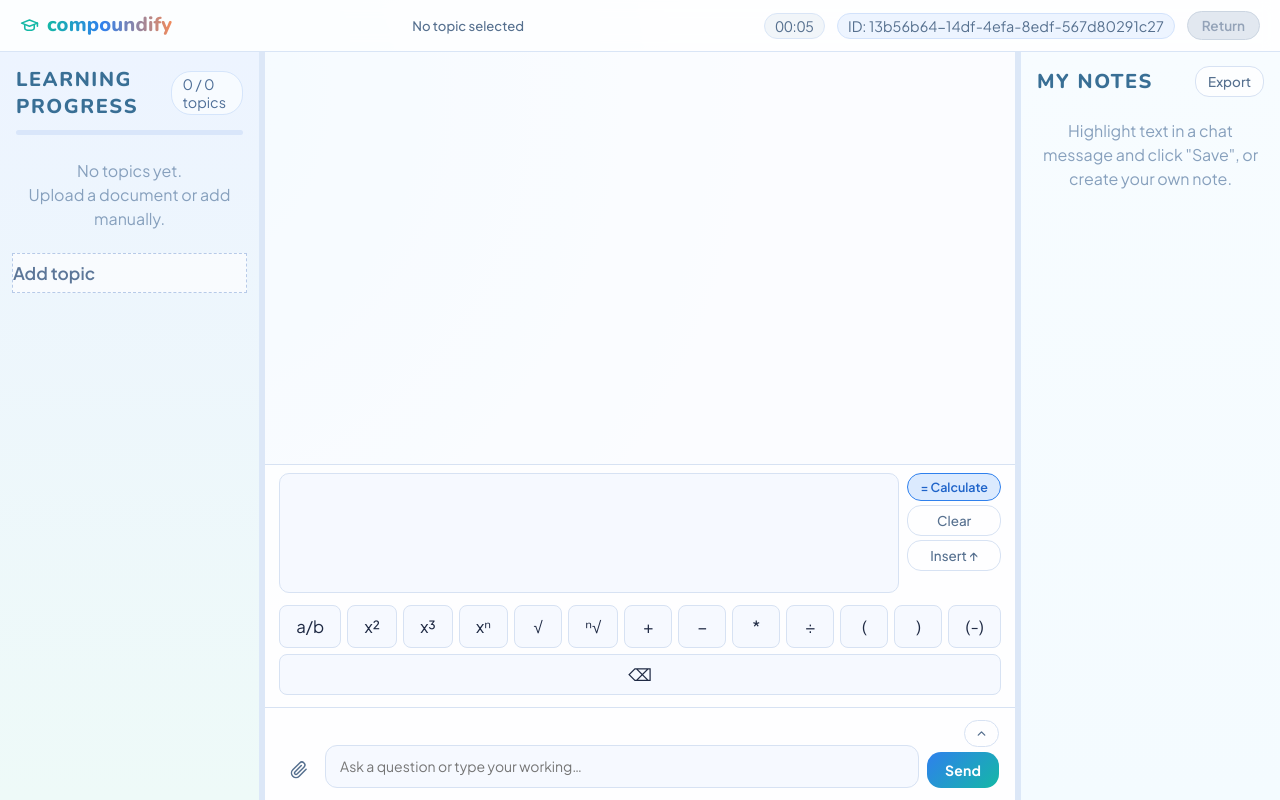
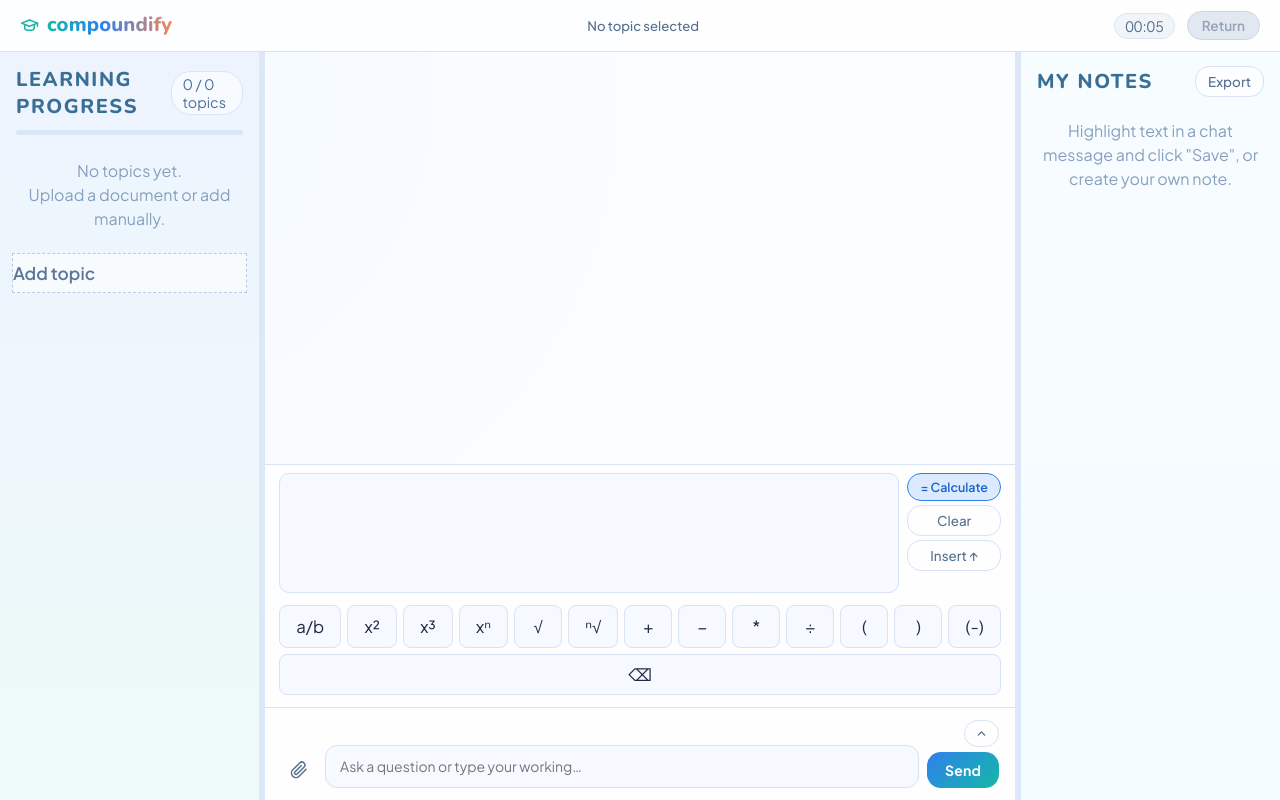
Before and after one commit to janeswingler/compoundify, a website: page public/index.html in a window 1280 px wide. Drawn offline with nearby package versions, Linux system fonts and the light colour scheme; no server answers; a script that the page names is missing.

Commit message:
Top Bar update

```diff
--- a/public/app.js
+++ b/public/app.js
@@ -8,9 +8,6 @@ localStorage.setItem('participantID', participantID);
 
 const systemID = params.get('systemID') || localStorage.getItem('systemID') || '';
 if (systemID) localStorage.setItem('systemID', systemID);
-
-document.getElementById('topbar-pid').textContent =
-  systemID ? `ID: ${participantID} · System ${systemID}` : `ID: ${participantID}`;
 
 const SESSION_UNLOCK_SECONDS = 10;
 const timerEl = document.getElementById('topbar-timer');
--- a/public/index.html
+++ b/public/index.html
@@ -34,7 +34,6 @@
     <div class="topbar__topic" id="topbar-topic">No topic selected</div>
     <div class="topbar__actions">
       <span class="topbar__timer" id="topbar-timer">00:00</span>
-      <span class="topbar__pid" id="topbar-pid"></span>
       <button type="button" class="topbar__return" id="topbar-return" disabled>Return</button>
     </div>
   </header>
--- a/public/style.css
+++ b/public/style.css
@@ -160,13 +160,6 @@ body.login-page {
 }
 
 .topbar__actions { display: flex; align-items: center; gap: 12px; }
-
-.topbar__pid {
-  font-size: 0.9rem; color: var(--color-text-muted);
-  background: #edf4ff; border-radius: 20px;
-  border: 1px solid #d2e2fb;
-  padding: 3px 10px;
-}
 
 .topbar__timer {
   font-size: 0.9rem;
```
